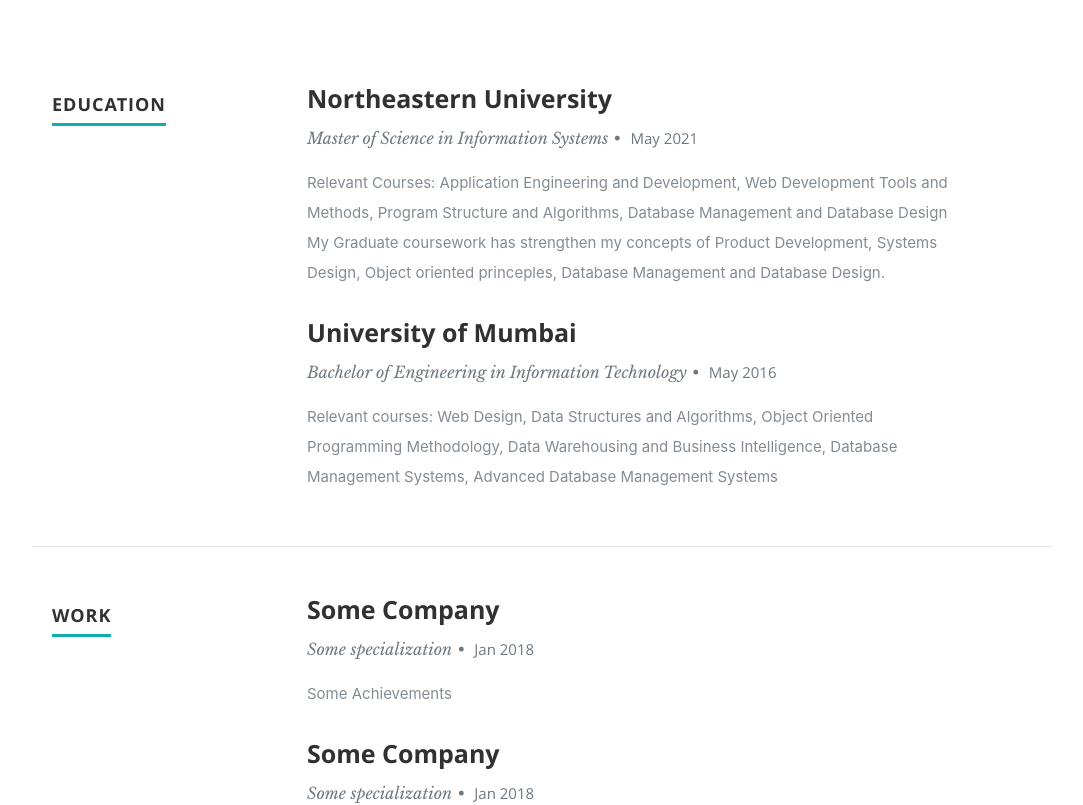
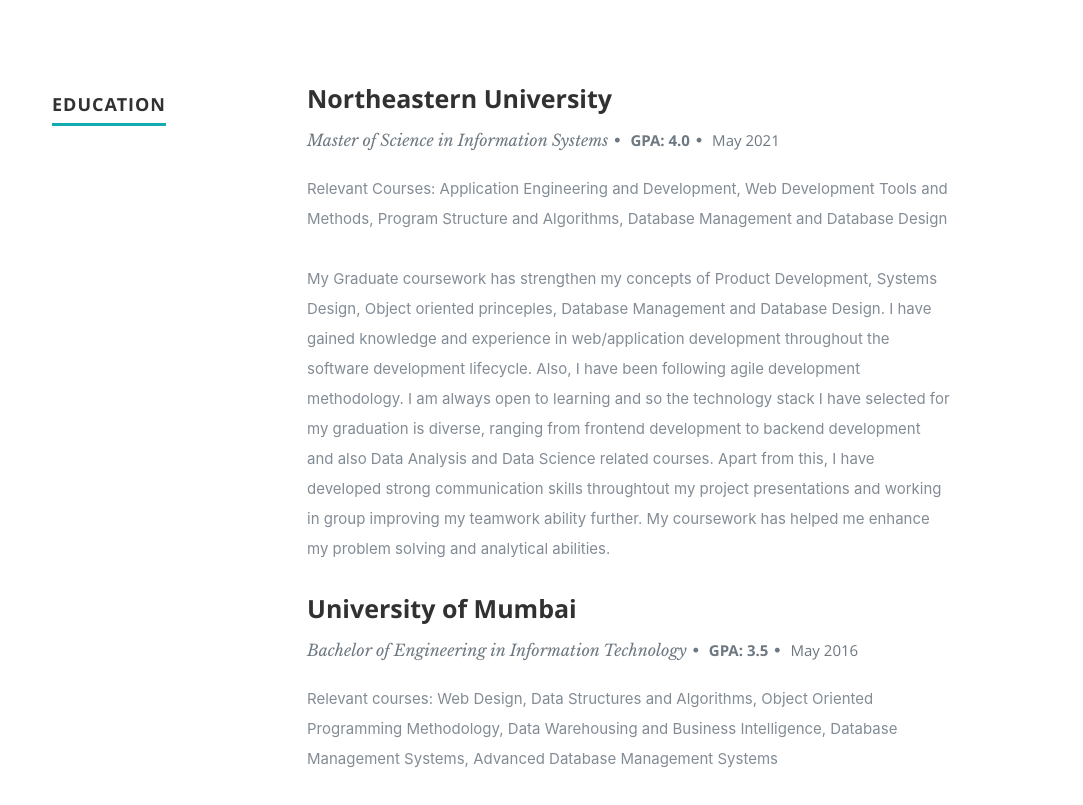
Before and after one commit to AishwaryaSawant/Portfolio, a React (Create React App) app: page / in a window 1280 px wide. Shown: the part 1220-2025 px from the top of the page, without its empty margins (98-1181 px from the left). Built offline with nearby package versions, Linux system fonts and the light colour scheme.

Commit message:
Adding Bachelors education details

```diff
--- a/src/components/Resume.js
+++ b/src/components/Resume.js
@@ -19,10 +19,10 @@ export default  class Resume extends Component {
                        <div className="twelve columns">
                           <h3>{item.UniversityName}</h3>
                           <p className="info">
-                          {item.specialization}
+                  {item.specialization}<span>&bull;</span> <b>GPA: {item.Gpa}</b>
                           <span>&bull;</span> <em className="date">{item.MonthOfPassing} {item.YearOfPassing}</em></p>
                           <p>
-                          {item.Achievements} <br/>
+                          {item.Achievements} <br/><br/>
                             {item.AboutEdu}
                           </p>
                        </div>
--- a/src/resumeData.js
+++ b/src/resumeData.js
@@ -35,16 +35,18 @@ let resumeData = {
         "specialization":"Master of Science in Information Systems",
         "MonthOfPassing":"May",
         "YearOfPassing":"2021",
+        "Gpa":"4.0",
         "Achievements":"Relevant Courses: Application Engineering and Development, Web Development Tools and Methods, Program Structure and Algorithms, Database Management and Database Design",
-        "AboutEdu": "My Graduate coursework has strengthen my concepts of Product Development, Systems Design, Object oriented princeples, Database Management and Database Design. "
+        "AboutEdu": "My Graduate coursework has strengthen my concepts of Product Development, Systems Design, Object oriented princeples, Database Management and Database Design. I have gained knowledge and experience in web/application development throughout the software development lifecycle. Also, I have been following agile development methodology. I am always open to learning and so the technology stack I have selected for my graduation is diverse, ranging from frontend development to backend development and also Data Analysis and Data Science related courses. Apart from this, I have developed strong communication skills throughtout my project presentations and working in group improving my teamwork ability further. My coursework has helped me enhance my problem solving and analytical abilities."
       },
       {
         "UniversityName":"University of Mumbai",
         "specialization":"Bachelor of Engineering in Information Technology",
         "MonthOfPassing":"May",
         "YearOfPassing":"2016",
+        "Gpa":"3.5",
         "Achievements":"Relevant courses: Web Design, Data Structures and Algorithms, Object Oriented Programming Methodology, Data Warehousing and Business Intelligence, Database Management Systems, Advanced Database Management Systems",
-        "AboutEdu": ""
+        "AboutEdu": "My Bachelor's coursework was a varied technological stack along with courses related to soft-skills. This coursework helped me in all-round development to become a successful software engineer. I develped a capstone project using AndroidSDK increasing my proficiency in Java and SQL. Also these courses helped me during my work-experience right from technical skills to soft skills, as my company was able to gain success in proposing development of new application, through my client communication and in-depth technical knowledge"
       }
     ],
     "work":[
```
